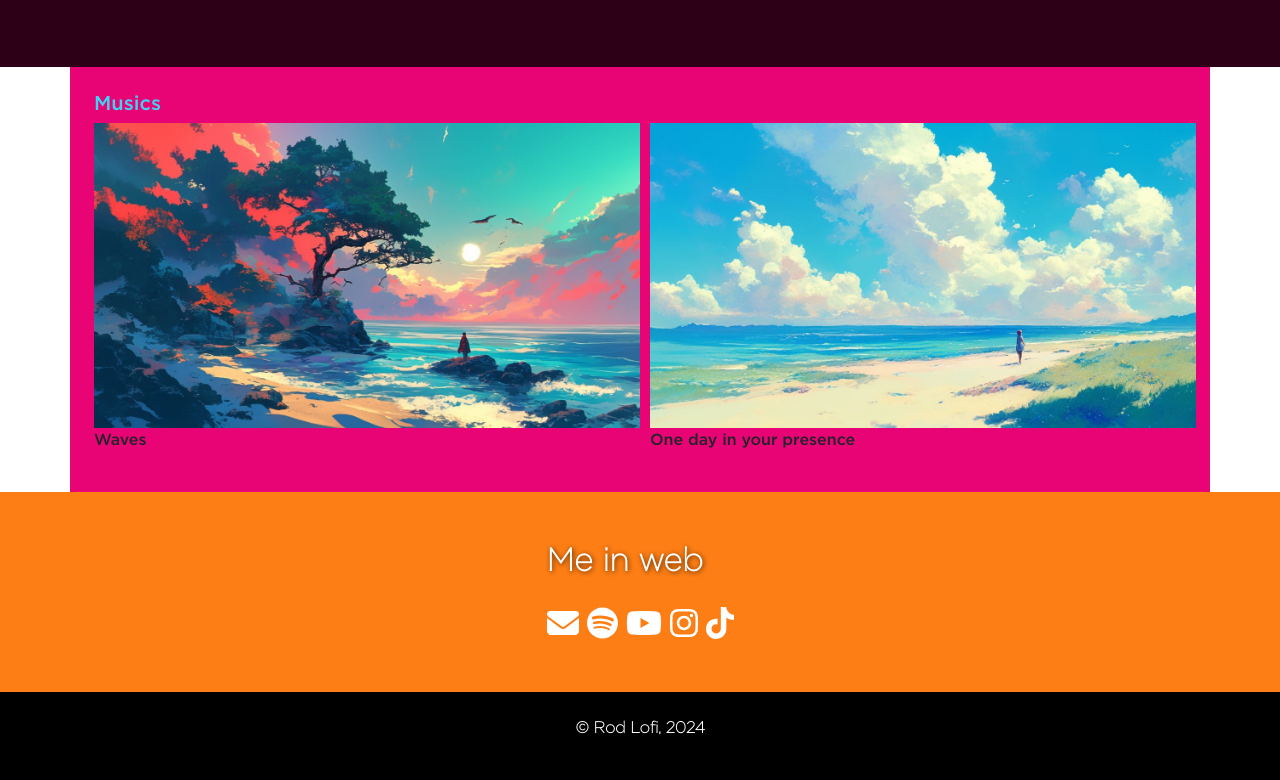
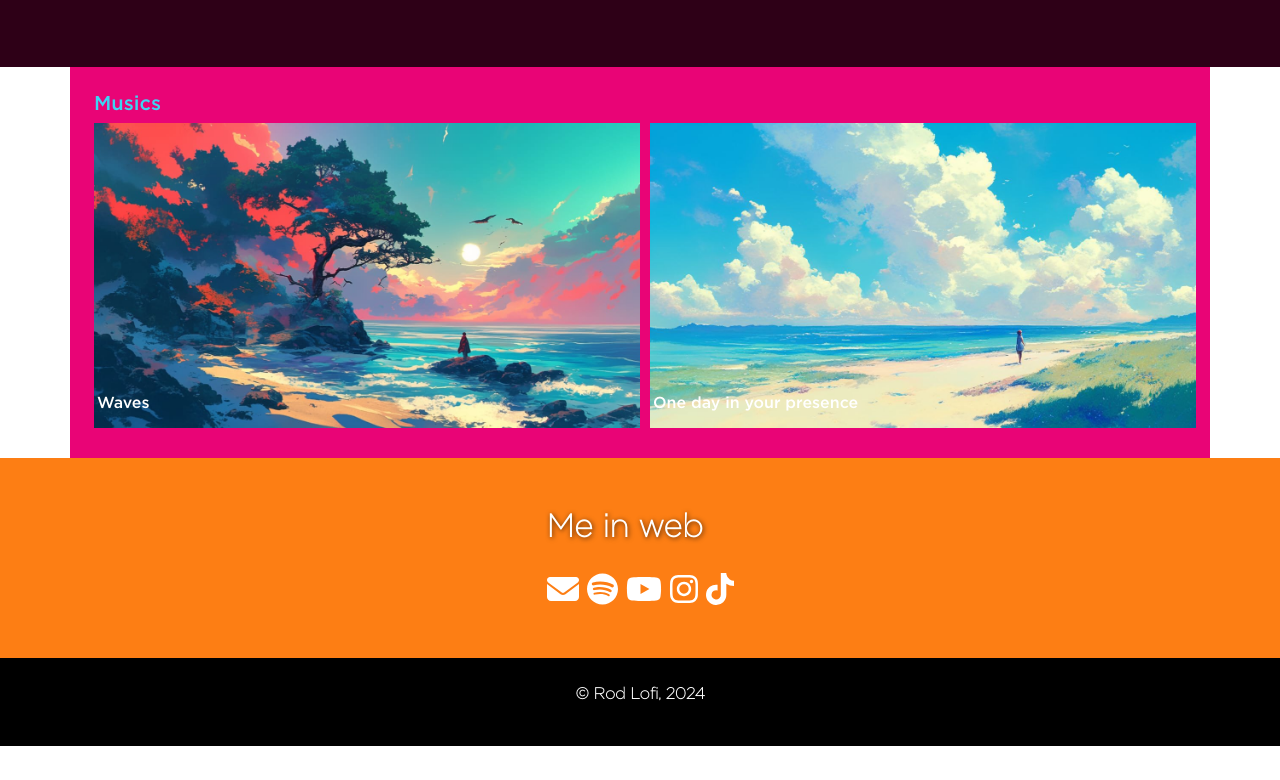
Before and after one commit to rodrigozan/afrobrazuca, a Next.js app: page / in a window 1280 px wide. Shown: the part 1320-2100 px from the top of the page. After the commit the page ends 2066 px from the top, so only its background shows below. Built offline with nearby package versions, Linux system fonts and the light colour scheme; a web font is replaced by a local one.

Commit message:
Update Musics.module.scss

```diff
--- a/styles/modules/Musics.module.scss
+++ b/styles/modules/Musics.module.scss
@@ -6,6 +6,8 @@
         -webkit-border-radius: 5px;
         -moz-border-radius: 5px;
         border-radius: 5px;
+        padding: 0;
+        max-height: 300px;
 
         img {
             max-width: 100%;
@@ -14,13 +16,22 @@
         &+.music {
             margin-left: 10px;
         }
+
+        figcaption {
+            margin-top: -40px;
+            background-color: rgba(60, 60, 60, 0.63);
+            color: #fff;
+            padding: 3px;
+            text-align: center;
+            z-index: 999;
+          }
     }
 
     &.music1 {
-        background-image: url('../app/assets/img/RodLofi-about.jpg');
+        background-image: url('../../app/assets/img/RodLofi-about.jpg');
     }
 
     &.music2 {
-        background-image: url('../app/assets/img/RodLofi-header.jpg');
+        background-image: url('../../app/assets/img/RodLofi-header.jpg');
     }
 }
```
